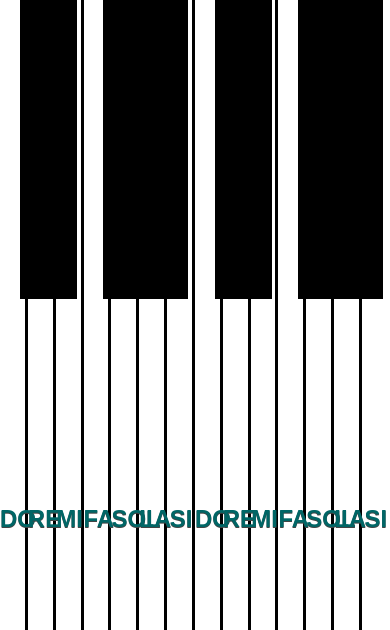
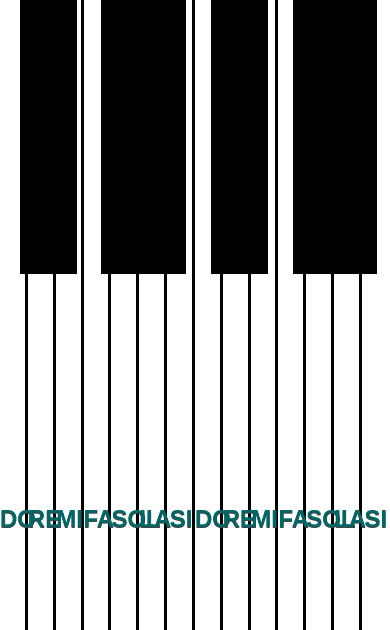
Before and after one commit to rodrigoDoradoGtz/aplicacion10, a plain HTML site: page index.html in a window 390 px wide. Shown: the part 214-844 px from the top of the page. Drawn offline with Linux system fonts and the light colour scheme; some packages are replaced by stand-ins of ours; files whose address does not match are found by name.

Commit message:
4tasubida

```diff
--- a/css/estilo.css
+++ b/css/estilo.css
@@ -32,7 +32,7 @@
     width:7.142856%;
 }
 .nota1 {
-	top:15%;
+	top:12%;
 	position:absolute;
 	float:left;
 	height: 40%;
@@ -73,54 +73,54 @@
     width:30px;
 	height:40%;
 	float:left;
-	margin-left:26.5%;
+	margin-left:26%;
 }
 #solS{
 	margin-top:12.5%;
 	width:30px;
 	height:40%;
 	float:left;
-	margin-left:33.5%;
+	margin-left:33%;
 }
 #laS{
 	margin-top:12.5%;
 	width:30px;
 	height:40%;
 	float:left;
-	margin-left:40.5%;
+	margin-left:40%;
 }
 #doSS{
 	margin-top:12.5%;
 	width:30px;
 	height:40%;
 	float:left;
-	margin-left:55%;
+	margin-left:54%;
 }
 #reSS{
 	margin-top:12.5%;
 	width:30px;
 	height:40%;
 	float:left;
-	margin-left:62%;
+	margin-left:61%;
 }
 #faSS{
 	margin-top:12.5%;
 	width:30px;
 	height:40%;
 	float:left;
-	margin-left:76.5%;
+	margin-left:75%;
 }
 #solSS{
 	margin-top:12.5%;
 	width:30px;
 	height:40%;
 	float:left;
-	margin-left:83.5%;
+	margin-left:82%;
 }
 #laSS{
 	margin-top:12.5%;
 	width:30px;
 	height:40%;
 	float:left;
-	margin-left:90.5%;
+	margin-left:89%;
 }
```
